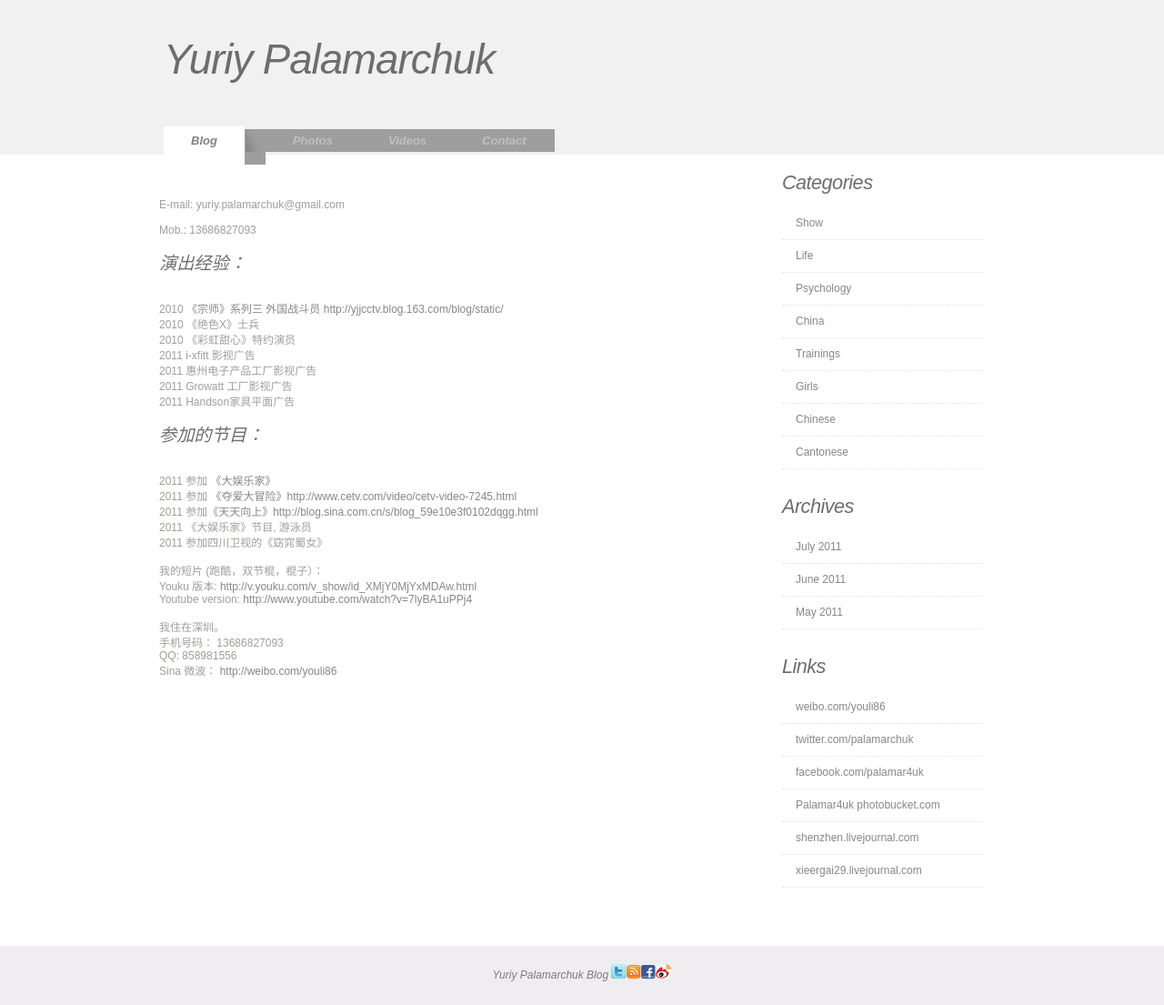
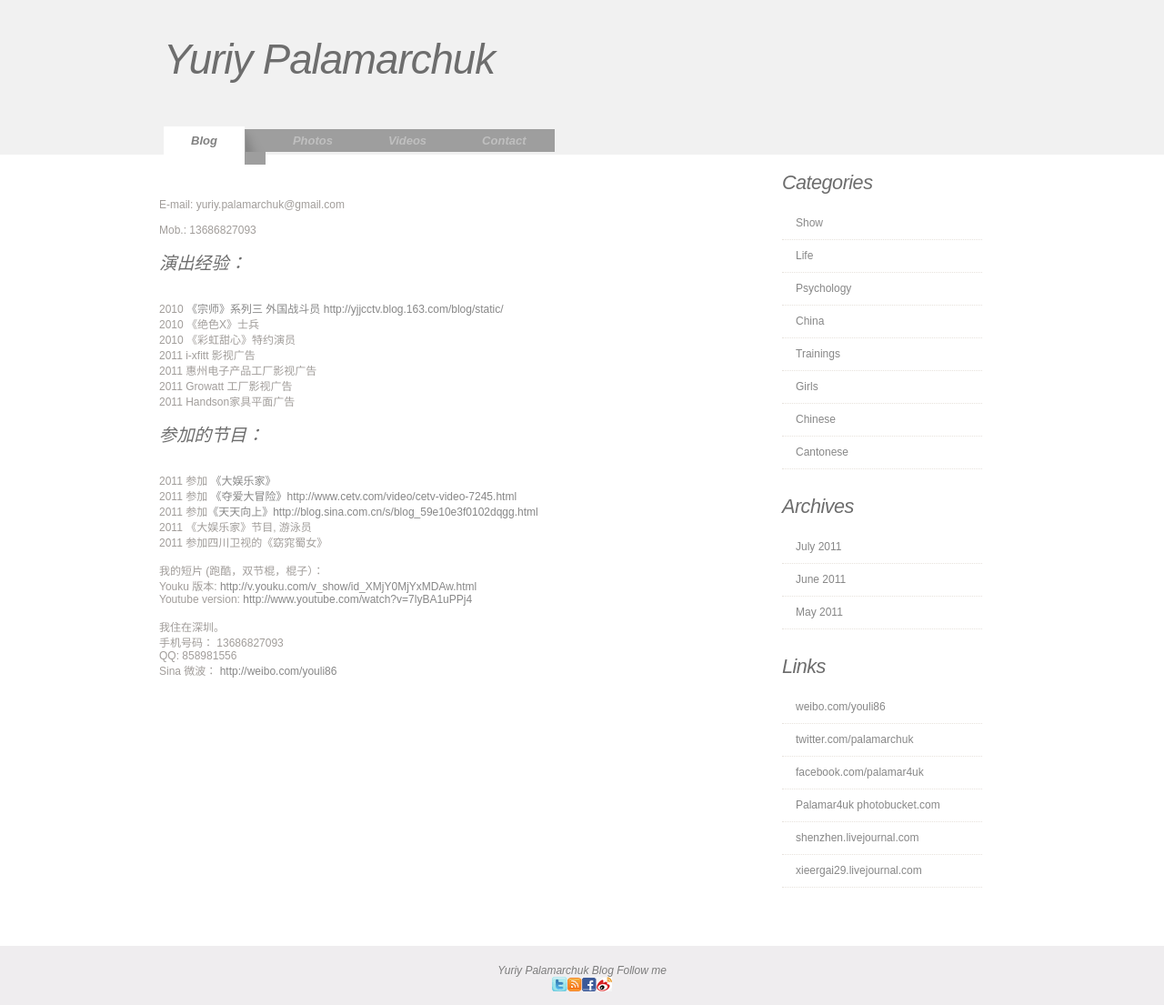
Before and after one commit to iurii/iurii.github.com, a Jekyll site: the page built from about.html, in a window 1280 px wide, cut to the strip 0-1105 px from the top of the page. Shown: the whole strip at 91% size. Built offline with Jekyll 4.4.1, drawn with Linux system fonts in a browser that asks for light colours; grey boxes are pictures that could not be loaded.

```diff
--- a/_layouts/default.html
+++ b/_layouts/default.html
@@ -177,7 +177,7 @@
 </div>
 <div id="footer">
 	<span style="font-style: italic;">
-        <p>Yuriy Palamarchuk Blog <Follow me<br /><img src="images/twitter.png"/><img src="images/atom.png"/><img src="images/facebook.png"/><img src="images/weibo.png" />  </p>
+        <p>Yuriy Palamarchuk Blog Follow me<br /><img src="images/twitter.png"/><img src="images/atom.png"/><img src="images/facebook.png"/><img src="images/weibo.png" />  </p>
         </span>
 
 
```
